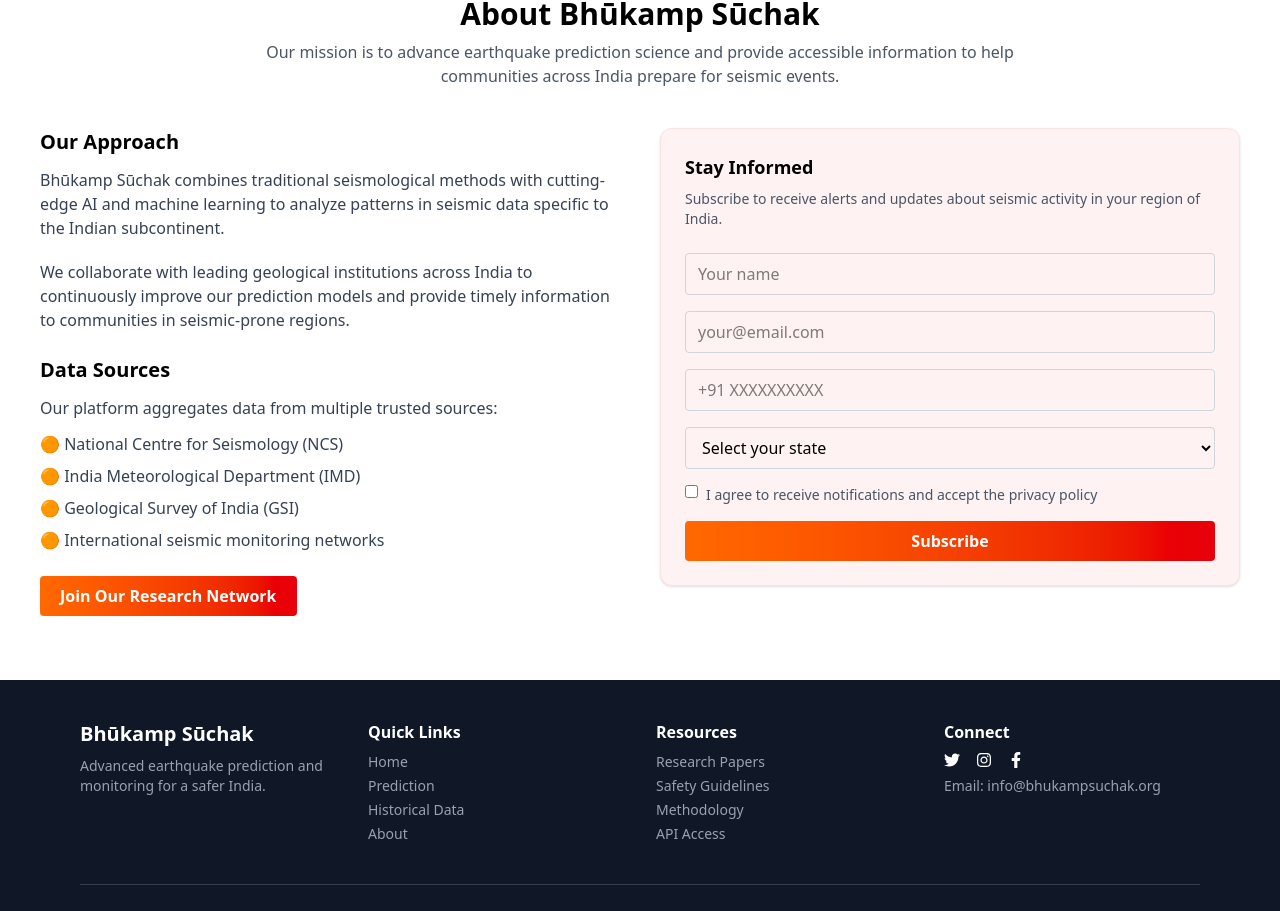
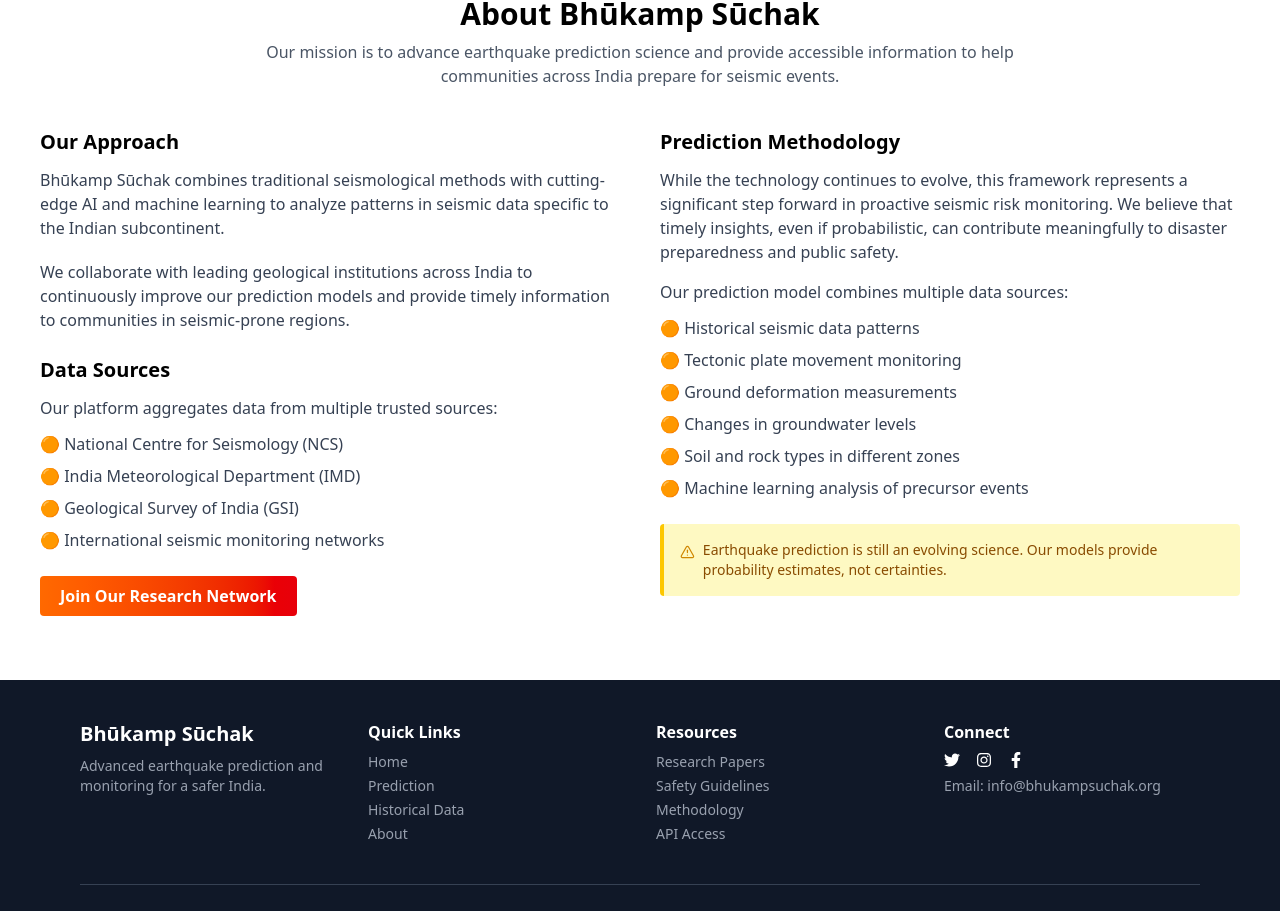
Before and after one commit to UshreeDas/Earthquake_Prediction_Frontend, a React (Vite) app: page / in a window 1280 px wide. Shown: the part 1378-2289 px from the top of the page. Built offline with nearby package versions, Linux system fonts and the light colour scheme.

Commit message:
minor changes

```diff
--- a/src/Component/About/About.jsx
+++ b/src/Component/About/About.jsx
@@ -1,4 +1,5 @@
 import React from "react";
+import { AlertTriangle } from "lucide-react";
 
 export default function About() {
   return (
@@ -10,6 +11,7 @@
       </p>
 
       <div className="grid md:grid-cols-2 gap-10 items-start">
+        {/* Left Section */}
         <div>
           <h3 className="text-xl font-semibold mb-3">Our Approach</h3>
           <p className="text-gray-700 mb-5">
@@ -35,49 +37,33 @@
           </button>
         </div>
 
-        <div className="bg-red-50 border border-red-100 shadow-sm rounded-xl p-6">
-          <h3 className="text-lg font-semibold mb-2">Stay Informed</h3>
-          <p className="text-gray-600 text-sm mb-6">
-            Subscribe to receive alerts and updates about seismic activity in your region of India.
+        {/* Right Section - Prediction Methodology */}
+        <div>
+          <h3 className="text-xl font-semibold mb-3">Prediction Methodology</h3>
+           <p className="text-gray-700 mb-4">
+        While the technology continues to evolve, this framework represents a significant step
+        forward in proactive seismic risk monitoring. We believe that timely insights, even if
+        probabilistic, can contribute meaningfully to disaster preparedness and public safety.
+      </p>
+          <p className="text-gray-700 mb-3">
+            Our prediction model combines multiple data sources:
           </p>
-
-          <form className="space-y-4">
-            <input
-              type="text"
-              placeholder="Your name"
-              className="w-full border border-gray-300 px-3 py-2 rounded focus:outline-none focus:ring-2 focus:ring-red-400"
-            />
-            <input
-              type="email"
-              placeholder="your@email.com"
-              className="w-full border border-gray-300 px-3 py-2 rounded focus:outline-none focus:ring-2 focus:ring-red-400"
-            />
-            <input
-              type="tel"
-              placeholder="+91 XXXXXXXXXX"
-              className="w-full border border-gray-300 px-3 py-2 rounded focus:outline-none focus:ring-2 focus:ring-red-400"
-            />
-            <select className="w-full border border-gray-300 px-3 py-2 rounded focus:outline-none focus:ring-2 focus:ring-red-400">
-              <option>Select your state</option>
-              <option>West Bengal</option>
-              <option>Maharashtra</option>
-              <option>Delhi</option>
-              <option>Gujarat</option>
-              <option>Tamil Nadu</option>
-            </select>
-            <div className="flex items-start gap-2">
-              <input type="checkbox" />
-              <label className="text-sm text-gray-600">
-                I agree to receive notifications and accept the privacy policy
-              </label>
-            </div>
-            <button
-              type="submit"
-              className="w-full bg-gradient-to-r from-orange-500 to-red-600 text-white font-semibold py-2 rounded"
-            >
-              Subscribe
-            </button>
-          </form>
+          <ul className="text-gray-700 list-none space-y-2 mb-6">
+            <li>🟠 Historical seismic data patterns</li>
+            <li>🟠 Tectonic plate movement monitoring</li>
+            <li>🟠 Ground deformation measurements</li>
+            <li>🟠 Changes in groundwater levels</li>
+            <li>🟠 Soil and rock types in different zones</li>
+            <li>🟠 Machine learning analysis of precursor events</li>
+          </ul>
+          {/* Warning Box with Background */}
+          <div className="bg-yellow-100 border-l-4 border-yellow-400 text-yellow-800 p-4 text-sm rounded flex items-start gap-2">
+            <AlertTriangle className="w-5 h-5 mt-0.5 text-yellow-600" />
+            <span>
+              Earthquake prediction is still an evolving science. Our models provide probability
+              estimates, not certainties.
+            </span>
+          </div>
         </div>
       </div>
     </section>
--- a/src/Component/HeroSection/Historical_Data/FilterControls.jsx
+++ b/src/Component/HeroSection/Historical_Data/FilterControls.jsx
@@ -5,7 +5,7 @@
       <select
         value={selectedYear}
         onChange={(e) => setSelectedYear(Number(e.target.value))}
-        className="border p-2 rounded"
+        className="py-2 px-4 border rounded-md font-semibold text-black bg-white border-red-300 hover:border-red-400 focus:outline-none focus:ring-2 focus:ring-red-400"
       >
         <option value="">All</option>
         {years.map((year) => (
--- a/src/Component/HeroSection/Historical_Data/HeatMap.jsx
+++ b/src/Component/HeroSection/Historical_Data/HeatMap.jsx
@@ -1,12 +1,20 @@
-import { useState } from "react";
-import { MapContainer, TileLayer, CircleMarker, Tooltip } from "react-leaflet";
+import { useState, useEffect } from "react";
+import { MapContainer, TileLayer, CircleMarker, Tooltip, Polyline } from "react-leaflet";
 import "leaflet/dist/leaflet.css";
 import { Maximize2, Minimize2 } from "lucide-react";
+import axios from "axios";
 
 export default function HeatMap({ data }) {
   const [isFullScreen, setIsFullScreen] = useState(false);
+  const [faultLines, setFaultLines] = useState([]);
 
   const toggleFullScreen = () => setIsFullScreen(!isFullScreen);
+
+  useEffect(() => {
+    axios.get("http://localhost:8000/fault-lines").then((res) => {
+      setFaultLines(res.data.data);
+    });
+  }, []);
 
   const mapElement = (
     <MapContainer
@@ -36,6 +44,16 @@
           </Tooltip>
         </CircleMarker>
       ))}
+      {faultLines.map((line, i) => (
+        <Polyline
+          key={i}
+          positions={[
+            [line.Start_Lat, line.Start_Lon],
+            [line.End_Lat, line.End_Lon],
+          ]}
+          pathOptions={{ color: "black", weight: 2 }}
+        />
+      ))}
     </MapContainer>
   );
 
@@ -48,6 +66,10 @@
       <div className="flex items-center gap-2">
         <span className="w-3 h-3 rounded-full bg-blue-600 inline-block"></span>
         <span>Other Zones</span>
+      </div>
+      <div className="mt-1">
+        <span className="inline-block w-3 h-1 bg-black mr-2 align-middle"></span>
+        <span>Fault Line</span>
       </div>
     </div>
   );
--- a/src/Component/HeroSection/Historical_Data/KPICards.jsx
+++ b/src/Component/HeroSection/Historical_Data/KPICards.jsx
@@ -1,3 +1,10 @@
+import {
+  Activity,
+  TrendingUp,
+  ArrowDownCircle,
+  AlertTriangle
+} from "lucide-react";
+
 export default function KPICards({ data }) {
   const totalEvents = data.length;
 
@@ -9,28 +16,44 @@
     ? (data.reduce((sum, d) => sum + d.depth_eq, 0) / totalEvents).toFixed(2)
     : "0.00";
 
-  const highRisk = data.filter(d => d.seismic_hazard_fault === "High").length;
+  const highRisk = data.filter((d) => d.seismic_hazard_fault === "High").length;
 
   return (
     <div className="grid grid-cols-1 md:grid-cols-4 gap-4 mb-6">
-      <div className="bg-red-100 p-4 rounded-xl shadow">
+      {/* Total Earthquakes */}
+      <div className="bg-red-300 p-4 rounded-xl shadow flex justify-between items-center">
+        <div>
           <p className="text-sm text-gray-600">Total Earthquakes</p>
           <p className="text-2xl font-bold">{totalEvents}</p>
         </div>
+        <Activity className="text-red-600 w-8 h-8" />
+      </div>
 
-      <div className="bg-yellow-100 p-4 rounded-xl shadow">
+      {/* Average Magnitude */}
+      <div className="bg-yellow-300 p-4 rounded-xl shadow flex justify-between items-center">
+        <div>
           <p className="text-sm text-gray-600">Average Magnitude</p>
           <p className="text-2xl font-bold">{avgMagnitude}</p>
         </div>
+        <TrendingUp className="text-yellow-800 w-8 h-8" />
+      </div>
 
-      <div className="bg-blue-100 p-4 rounded-xl shadow">
+      {/* Average Depth */}
+      <div className="bg-blue-300 p-4 rounded-xl shadow flex justify-between items-center">
+        <div>
           <p className="text-sm text-gray-600">Average Depth</p>
           <p className="text-2xl font-bold">{avgDepth}</p>
         </div>
+        <ArrowDownCircle className="text-blue-800 w-8 h-8" />
+      </div>
 
-      <div className="bg-green-100 p-4 rounded-xl shadow">
-        <p className="text-sm text-gray-600">High Risk Events</p>
+      {/* High Risk Events */}
+      <div className="bg-green-300 p-4 rounded-xl shadow flex justify-between items-center">
+        <div>
+          <p className="text-sm text-gray-900">High Risk Events</p>
           <p className="text-2xl font-bold">{highRisk}</p>
+        </div>
+        <AlertTriangle className="text-green-600 w-8 h-8" />
       </div>
     </div>
   );
--- /dev/null
+++ b/src/components/ui/LoadingSpinner.jsx
@@ -0,0 +1,13 @@
+import React from "react";
+import { Loader2 } from "lucide-react";
+
+const LoadingSpinner = ({ text = "Loading...", size = 24 }) => {
+  return (
+    <div className="flex items-center justify-center gap-3 py-4">
+      <Loader2 className="animate-spin text-blue-600" size={size} />
+      <span className="text-gray-700 font-medium">{text}</span>
+    </div>
+  );
+};
+
+export default LoadingSpinner;
```
Also changed, not shown: src/Component/HeroSection/Historical_Data/Final_Dashboard.jsx (+35 -36 lines). Lines whose indentation alone changed are shown as unchanged.
